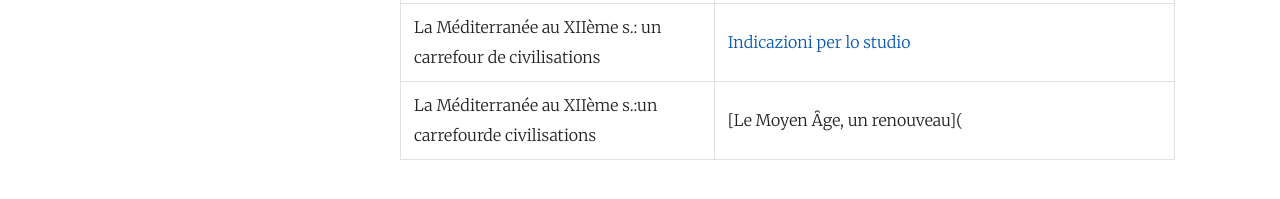
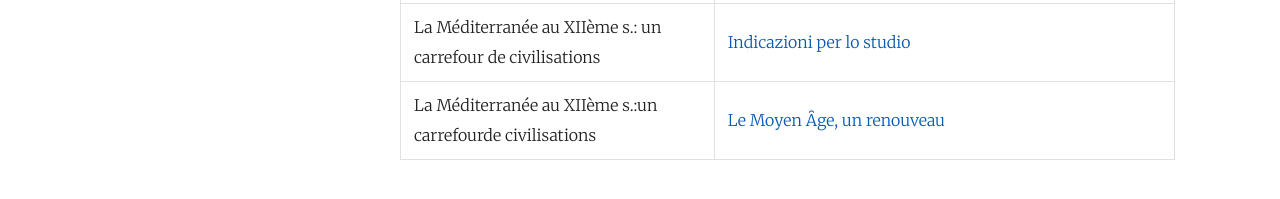
Before and after one commit to efemeridi/efemeridi.github.io, a Jekyll site: the page built from 1a_bil_storia.md, in a window 1280 px wide and 1331 px high. Shown: the part 1126-1325 px from the top of the window. Built offline with Jekyll 4.4.1, drawn with Linux system fonts in a browser that asks for light colours; our own code applies the rules of GitHub Pages for plain Markdown files; part of the change alters nothing that is shown.

Commit message:
Fix link formatting for Mediterranean history resources

```diff
--- a/1a_bil_storia.md
+++ b/1a_bil_storia.md
@@ -21,4 +21,4 @@ layout: page
 |La Méditerranée au XIIème s.: un carrefour de civilisations|[Leçon 4. La société féodale occidentale](/materiali/I_A_bil/storia/01_MEDITERRANEE_XII/chap_1_leçon_4_societe_feodale_exercice_à_faire.pdf/)
 |La Méditerranée au XIIème s.: un carrefour de civilisations|[La société féodale: exercices à faire](/materiali/I_A_bil/storia/01_MEDITERRANEE_XII/societe_feodale_exercices.pdf/)
 |La Méditerranée au XIIème s.: un carrefour de civilisations|[Indicazioni per lo studio](/materiali/I_A_bil/storia/PROGRAMMI/01_THEME_1_MEDITERRANEE_AU_XII_chap_1_leçons_1-2-3-4.pdf/)
-|La Méditerranée au XIIème s.:un carrefourde civilisations|[Le Moyen Ȃge, un renouveau](
+|La Méditerranée au XIIème s.:un carrefourde civilisations|[Le Moyen Ȃge, un renouveau](/materiali/I_A_bil/storia/01_MEDITERRANEE_XII/chap_2_leçon_5_6_7_essor_soc_mediev_échanges_civilisation_urbaine.pdf/)
```
